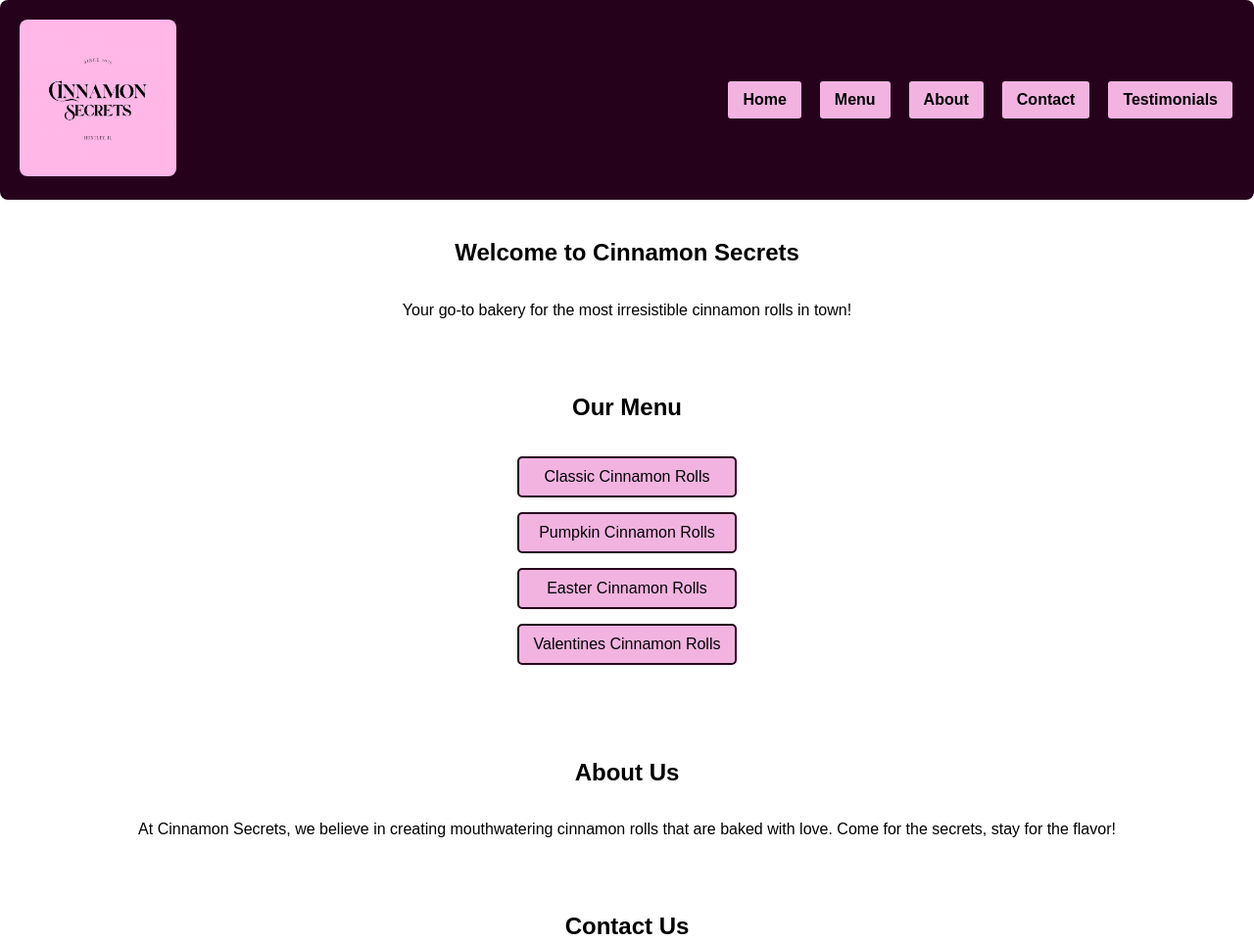
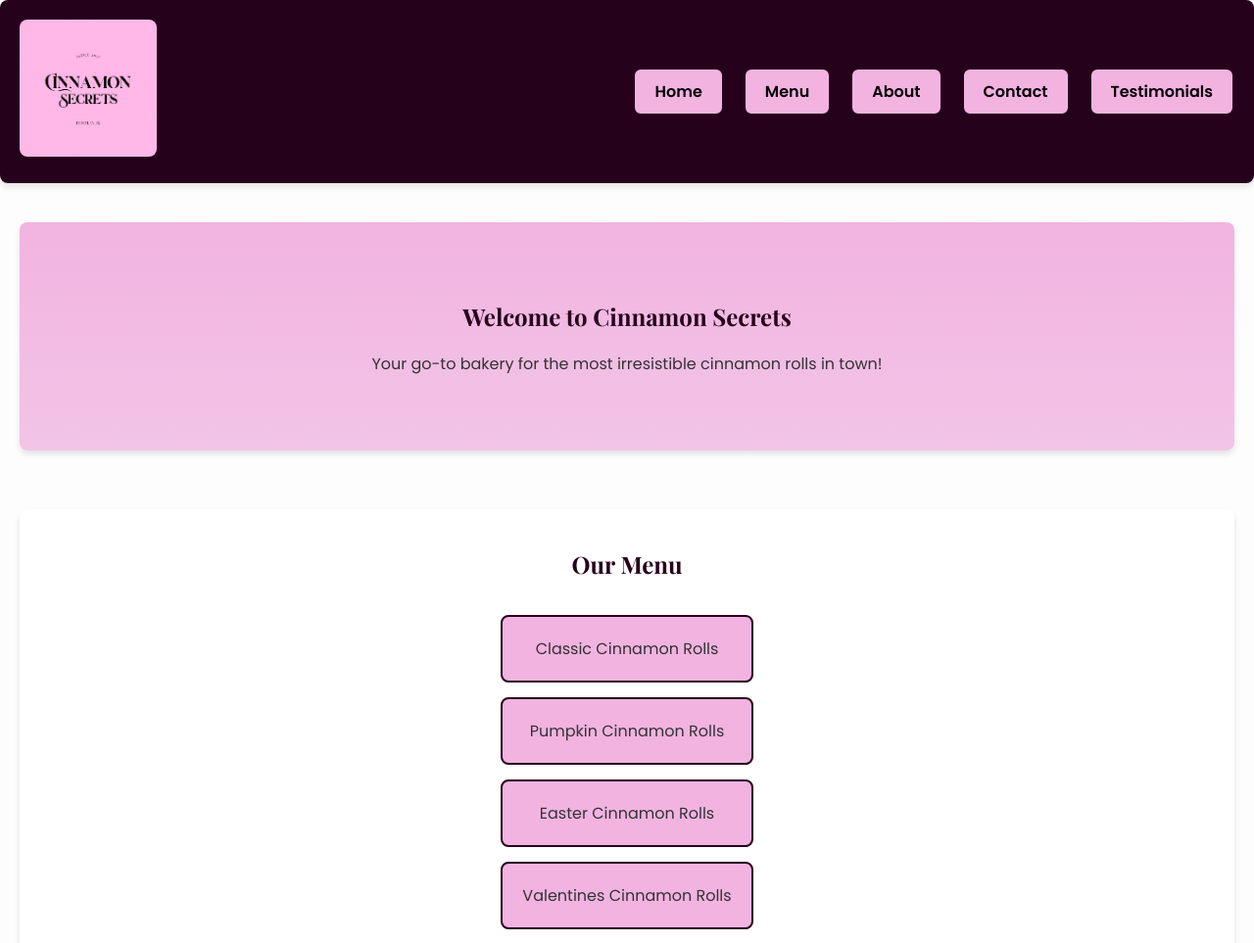
Before and after one commit to ena393/cinnamon-secrets, a plain HTML site: page index.html in a window 1280 px wide. Shown: the top 963 px of the page at 98% size. Drawn offline with nearby package versions, Linux system fonts and the light colour scheme.

Commit message:
Add Google Fonts and enhance styling for better aesthetics

```diff
--- a/index.html
+++ b/index.html
@@ -8,6 +8,7 @@
     <link rel="stylesheet" href="styles.css">
     <script src="script.js" defer></script>
     <link href="https://cdnjs.cloudflare.com/ajax/libs/font-awesome/6.0.0-beta3/css/all.min.css" rel="stylesheet">
+    <link href="https://fonts.googleapis.com/css2?family=Poppins:wght@400;600&family=Playfair+Display:wght@400;700&display=swap" rel="stylesheet">
 </head>
 
 <body>
--- a/script.js
+++ b/script.js
@@ -9,22 +9,19 @@ function showImage(imageFileName) {
     const imageElement = document.getElementById("menu-image");
     imageElement.src = imageFileName;
     imageElement.style.display = "block";
+    imageElement.classList.add("fade-in");
+    setTimeout(() => imageElement.classList.remove("fade-in"), 500);
 }
 
 function toggleMenu() {
     const navLinks = document.querySelector('.nav-links');
     navLinks.classList.toggle('active');
-
-    document.addEventListener('click', closeMenuOnClickOutside);
 }
 
-function closeMenuOnClickOutside(event) {
+document.addEventListener('click', function (event) {
     const navLinks = document.querySelector('.nav-links');
     const menuToggle = document.querySelector('.menu-toggle');
-
-    // Check if the clicked element is outside the menu and button
     if (!navLinks.contains(event.target) && !menuToggle.contains(event.target)) {
-        navLinks.classList.remove('active'); // Collapse the menu
-        document.removeEventListener('click', closeMenuOnClickOutside); // Remove listener
+        navLinks.classList.remove('active');
     }
-}
+});
--- a/styles.css
+++ b/styles.css
@@ -1,10 +1,26 @@
 /* Global Styles */
 body {
-    font-family: Arial, sans-serif;
+    font-family: 'Poppins', sans-serif;
     margin: 0;
     padding: 0;
     box-sizing: border-box;
-    background-color: white;
+    background-color: #fdfdfd;
+    color: #333;
+    scroll-behavior: smooth;
+}
+
+h1, h2, h3 {
+    font-family: 'Playfair Display', serif;
+    color: #26011C;
+}
+
+a {
+    text-decoration: none;
+    color: inherit;
+}
+
+button {
+    cursor: pointer;
 }
 
 /* Header */
@@ -15,12 +31,15 @@ header {
     display: flex;
     justify-content: space-between;
     align-items: center;
+    position: sticky;
+    top: 0;
+    z-index: 1000;
+    box-shadow: 0 4px 6px rgba(0, 0, 0, 0.1);
     border-radius: 8px;
 }
 
 .logo {
-    height: 160px;
-    width: auto;
+    height: 140px;
     border-radius: 8px;
 }
 
@@ -33,18 +52,18 @@ img {
 .nav-links {
     list-style: none;
     display: flex;
-    gap: 15px;
+    gap: 20px;
     margin: 0;
     padding: 0;
 }
 
 .nav-links li {
     display: inline-block;
-    padding: 10px 15px;
+    padding: 10px 20px;
     background-color: #F2B3E1;
     color: black;
     border: 2px solid #26011C;
-    border-radius: 5px;
+    border-radius: 8px;
     transition: background-color 0.3s ease, transform 0.3s ease;
 }
 
@@ -73,20 +92,22 @@ img {
 
 /* Main Content */
 main {
-    padding: 20px;
+    padding: 40px 20px;
 }
 
 section {
-    margin-bottom: 40px;
+    margin-bottom: 60px;
+    padding: 20px;
+    border-radius: 8px;
+    background: #fff;
+    box-shadow: 0 4px 6px rgba(0, 0, 0, 0.1);
 }
 
 /* Home Section */
 #home {
-    display: flex;
-    flex-direction: column;
-    justify-content: center;
-    align-items: center;
+    background: linear-gradient(to bottom, #f2b3e1, #f2c4e6);
     text-align: center;
+    padding: 60px 20px;
 }
 
 /* Menu Section */
@@ -108,11 +129,10 @@ section {
 }
 
 .menu-item {
-    padding: 10px 15px;
+    padding: 20px;
     background-color: #F2B3E1;
     border: 2px solid #26011C;
-    color: black;
-    border-radius: 5px;
+    border-radius: 8px;
     transition: background-color 0.3s ease, transform 0.3s ease;
     cursor: pointer;
     text-align: center;
@@ -138,6 +158,13 @@ section {
 }
 
 /* About Section */
+
+#about {
+    background: linear-gradient(to bottom, #f2b3e1, #f2c4e6);
+    text-align: center;
+    padding: 60px 20px;
+}
+
 #about {
     display: flex;
     flex-direction: column;
```
